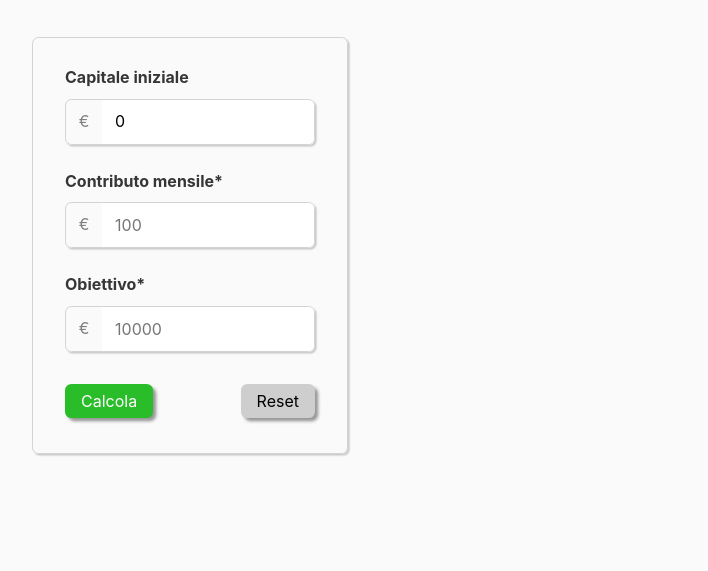
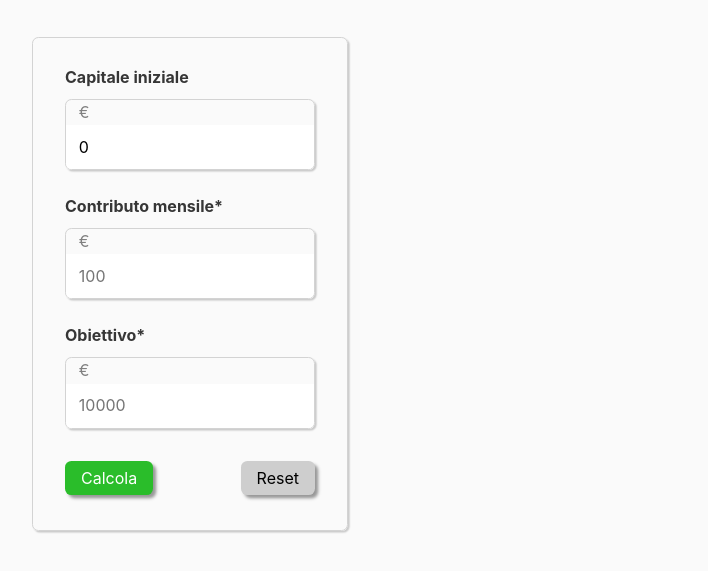
Before and after one commit to cdomizi/savings-plan-calculator, a website with bundled scripts: page index.html in a window 1280 px wide. Shown: the part 95-666 px from the top of the page, without its empty margins (190-898 px from the left). Built offline with nearby package versions, Linux system fonts and the light colour scheme.

Commit message:
fix form input ui

```diff
--- a/css/styles.css
+++ b/css/styles.css
@@ -47,8 +47,7 @@ main {
 }
 
 .form-input-box {
-  display: flex;
-  align-items: center;
+  display: inline-block;
   overflow: hidden;
   border: 1px solid var(--secondary-light);
   border-radius: 0.4rem;
@@ -56,7 +55,6 @@ main {
 }
 
 .form-field input {
-  /* flex-grow: 1; */
   padding: 0.8rem;
   border: none;
   outline: none;
```
